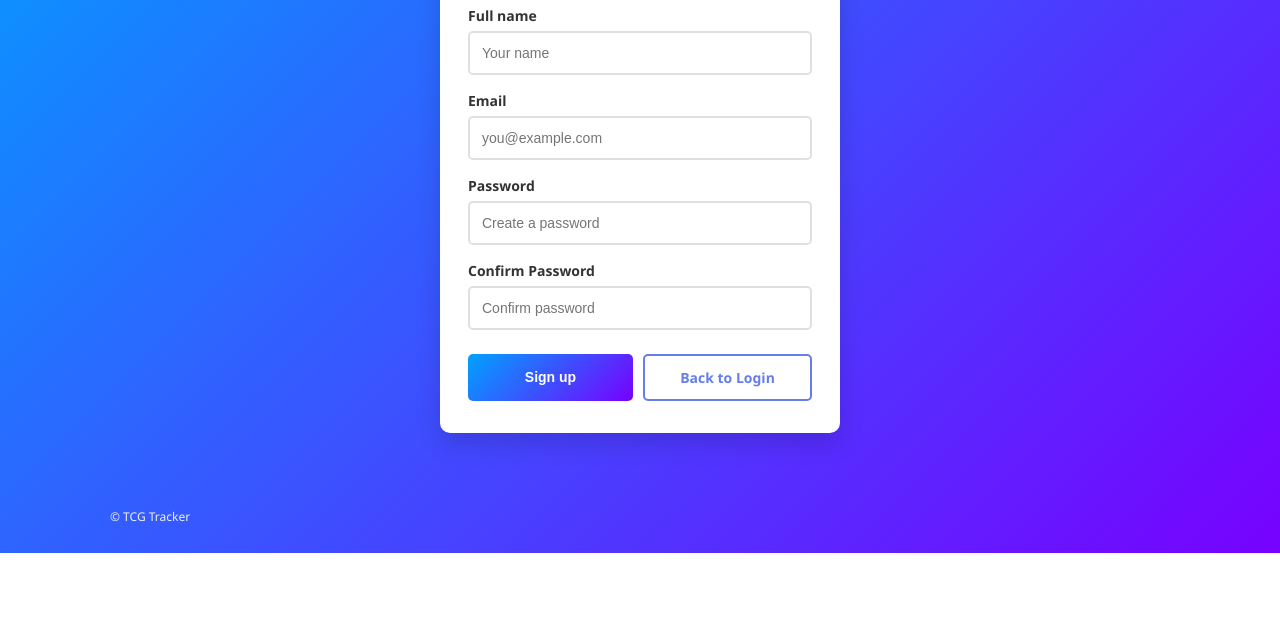
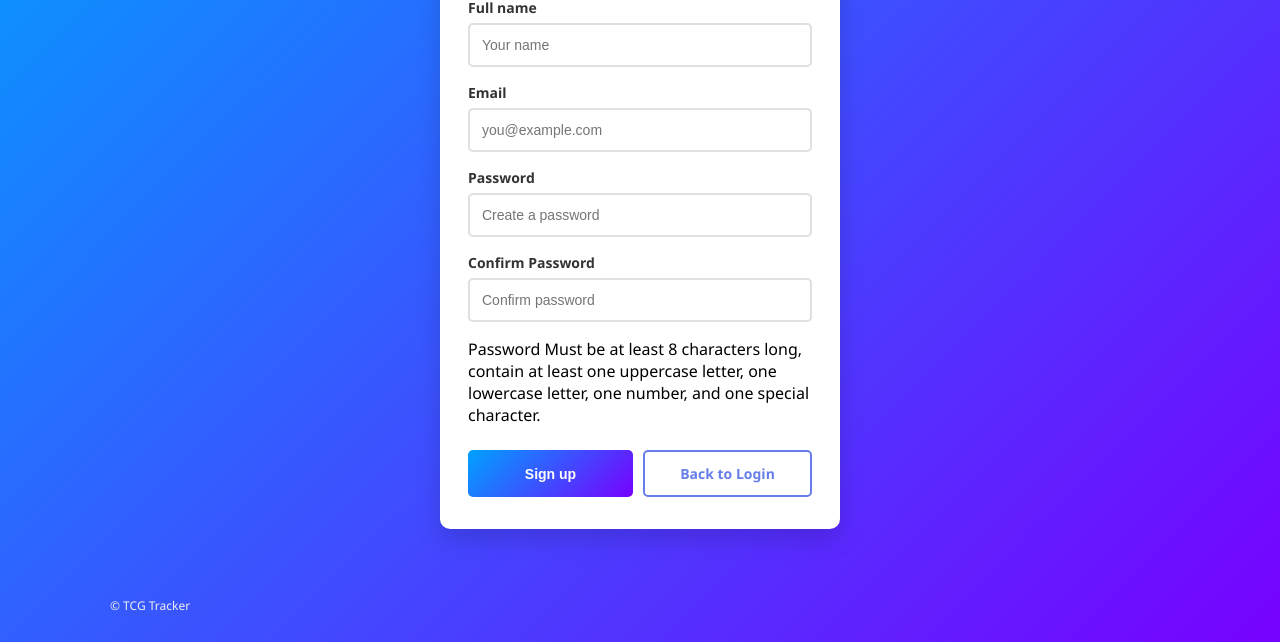
Before and after one commit to ChrisCor04/BlitzTCG, a website: page public/signup.html in a window 1280 px wide. Shown: the part 247-889 px from the top of the page. Before the commit the page ends 800 px from the top, so only its background shows below. Drawn offline with Linux system fonts and the light colour scheme.

Commit message:
Fixed script issues

```diff
--- a/package.json
+++ b/package.json
@@ -6,7 +6,8 @@
   "main": "index.js",
   "scripts": {
     "test": "echo \"Error: no test specified\" && exit 1",
-    "dev": "npx nodemon app.js"
+    "dev": "npx nodemon app.js",
+    "start": "node app.js"
   },
   "keywords": [],
   "author": "",
--- a/public/script.js
+++ b/public/script.js
@@ -26,7 +26,6 @@ if (loginButton && emailInput && passwordInput) {
       const data = await res.json();
 
       if (res.ok) {
-        // ✅ Store user identity for marketscan.js
         localStorage.setItem('userEmail', data.email || email);
         if (data.name) {
           localStorage.setItem('userName', data.name);
--- a/public/signup.html
+++ b/public/signup.html
@@ -38,10 +38,12 @@
         <label>Confirm Password
           <input type="password" name="password2" id="signupPassword2"placeholder="Confirm password" />
         </label>
+        Password Must be at least 8 characters long, contain at least one uppercase letter, one lowercase letter, one number, and one special character.
 
         <div class="form-actions">
           <button class="btn" type="submit" id="submit">Sign up</button>
           <a class="btn ghost" href="index.html">Back to Login</a>
+
         </div>
       </form>
     </section>
```
